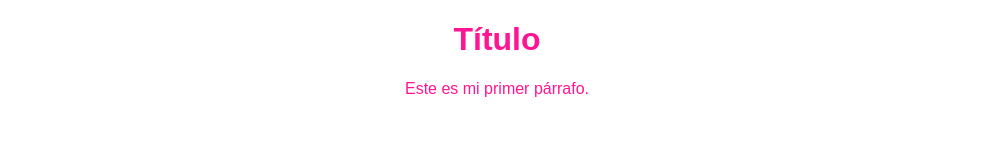
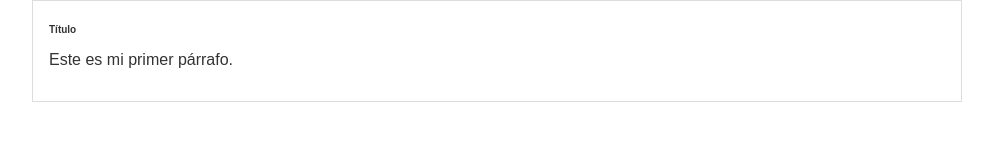
Before and after one commit to Kroves/git-github, a plain HTML site: page index.html in a window 1280 px wide. Shown: the whole page, without its empty margins (143-1136 px from the left). Drawn offline with Linux system fonts and the light colour scheme.

Commit message:
Changed style

```diff
--- a/css/estilo.css
+++ b/css/estilo.css
@@ -1,6 +1,23 @@
 body
 {
-	color: deeppink;
+	color: #333;
 	text-align: center;
 	font-family: "Arial";
+	font-size: 16px;
+	margin: 0;
+	padding: 0;
 }
+
+#container
+{
+	width: 70%;
+	padding: 1em;
+	text-align: left;
+	border: 1px solid #dddddd;
+	margin: 0 auto;
+}
+
+#container h1
+{
+	font-size: 10px;
+}
--- a/index.html
+++ b/index.html
@@ -5,7 +5,11 @@
 	<link rel="stylesheet" type="text/css" href="css/estilo.css">
 </head>
 <body>
-	<h1>Título</h1>
-	<p>Este es mi primer párrafo.</p>
+	<div id="container">
+		<div id="content">
+			<h1>Título</h1>
+			<p>Este es mi primer párrafo.</p>
+		</div>
+	</div>
 </body>
 </html>
```
